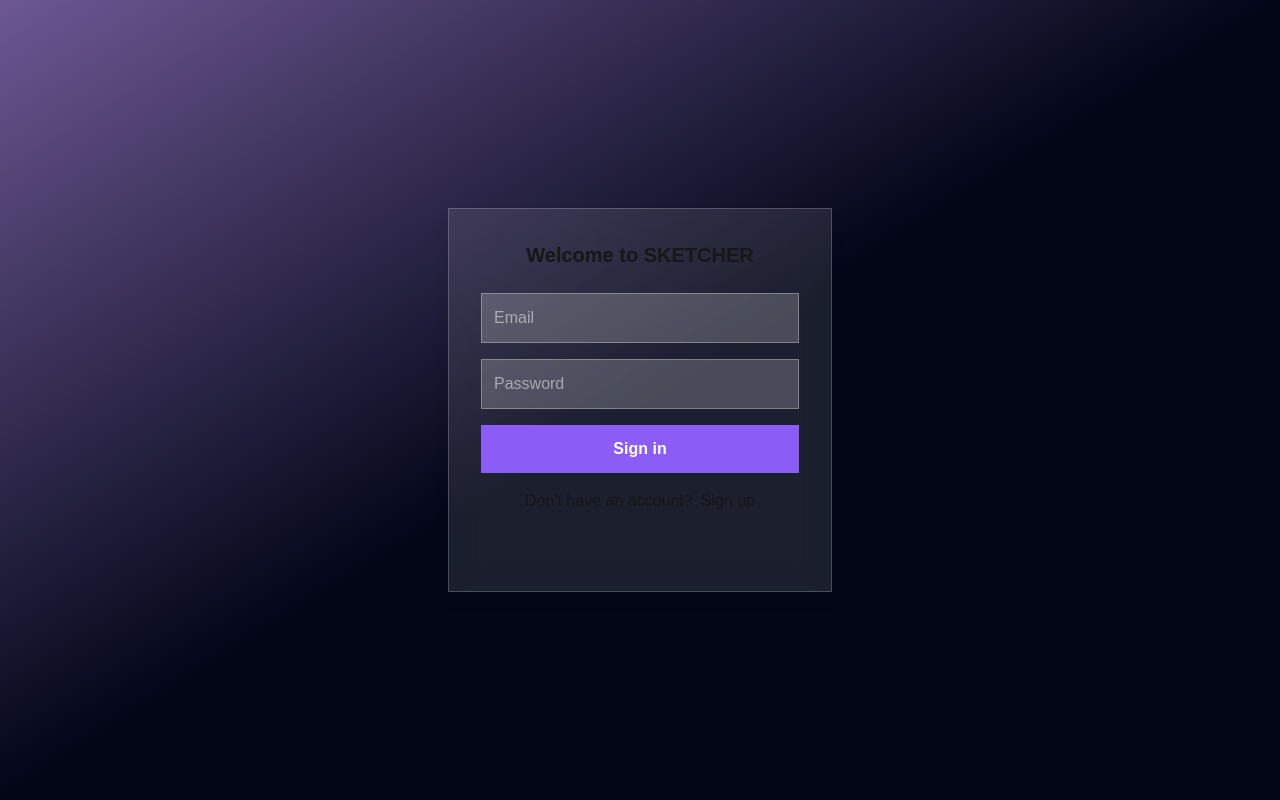
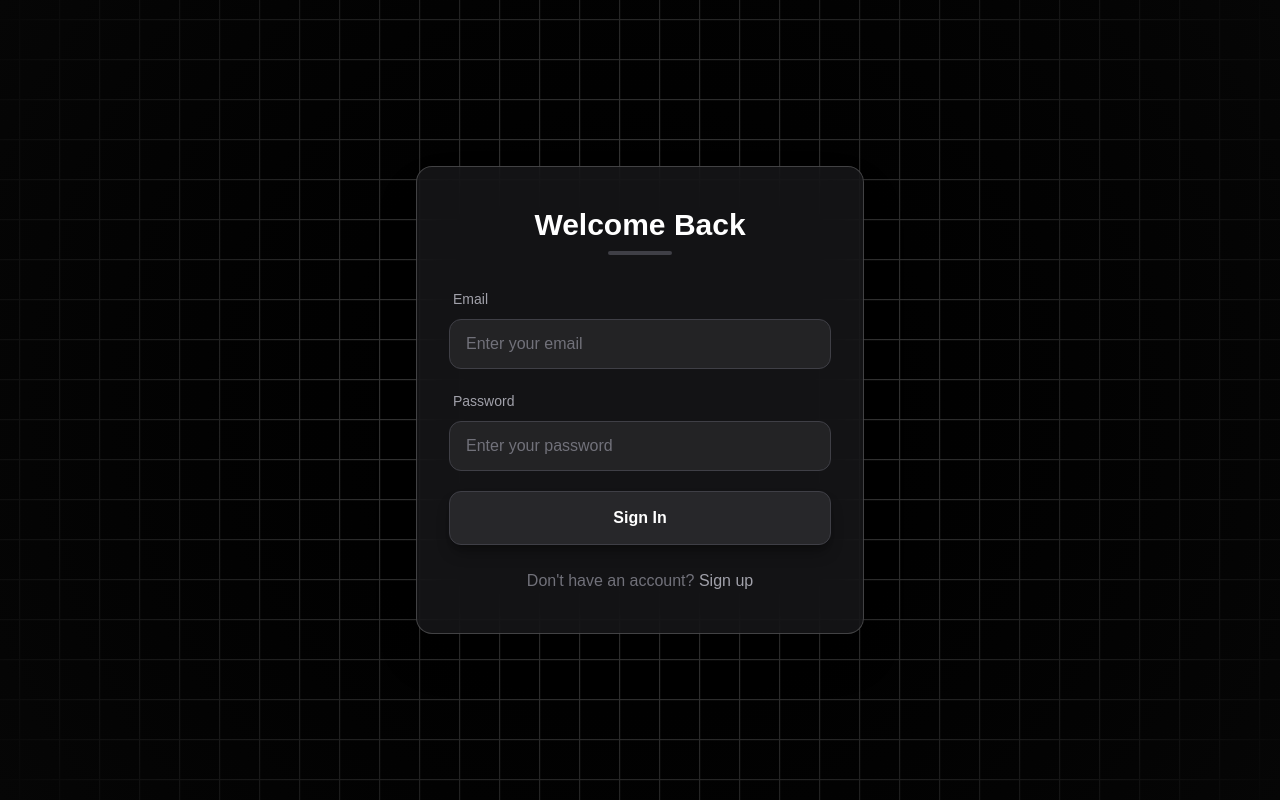
Before and after one commit to SAHILSHANGLOO35/Sketchers, a Next.js app in the folder apps/sketcher-frontend/: page /signin in a window 1280 px wide. Built offline with nearby package versions, Linux system fonts and the light colour scheme.

Commit message:
Added Square BG to my app...Looks great. Modified the UI. Cretaed loaders also.

```diff
--- a/apps/sketcher-frontend/components/AuthPage.tsx
+++ b/apps/sketcher-frontend/components/AuthPage.tsx
@@ -1,11 +1,16 @@
-"use client"
+"use client";
 import { BACKEND_URL } from "@/config";
 import axios from "axios";
 import { useRouter } from "next/navigation";
 import { useState } from "react";
+import Squares from "./Squares";
 
 export function AuthPage({ isSignin }: { isSignin: boolean }) {
-    const [formData, setFormData] = useState({ username: "", email: "", password: "" });
+    const [formData, setFormData] = useState({
+        username: "",
+        email: "",
+        password: "",
+    });
     const [loading, setLoading] = useState(false);
     const [message, setMessage] = useState("");
 
@@ -13,87 +18,155 @@ export function AuthPage({ isSignin }: { isSignin: boolean }) {
 
     const handleChange = (e: React.ChangeEvent<HTMLInputElement>) => {
         setFormData({ ...formData, [e.target.name]: e.target.value });
-    }
+    };
 
-    const handleSubmit = async() => {
+    const handleSubmit = async () => {
         setLoading(true);
-        const endpoint = isSignin ? `${BACKEND_URL}/signin` : `${BACKEND_URL}/signup`;
+        const endpoint = isSignin
+            ? `${BACKEND_URL}/signin`
+            : `${BACKEND_URL}/signup`;
 
         try {
             const res = await axios.post(endpoint, formData, {
                 headers: {
-                    "Content-Type": "application/json"
-                }
+                    "Content-Type": "application/json",
+                },
             });
             const data = await res.data;
-            if(isSignin) {
+            if (isSignin) {
                 localStorage.setItem("token", data.token);
-                window.location.href = "/dashboard"
+                window.location.href = "/dashboard";
             } else {
                 setMessage("Signup successful! Please sign in");
-                window.location.href = "/signin"
+                window.location.href = "/signin";
             }
         } catch (error) {
             setMessage("Something went wrong!");
         }
         setLoading(false);
-    }
+    };
 
     return (
-        <div className="w-screen h-screen flex justify-center items-center relative">
-            <div className="absolute inset-0 bg-gradient-to-br from-violet-950/70 via-slate-950 to-slate-950"></div>
-            <div className="relative p-8 w-96 h-96 bg-white/10 backdrop-blur-lg backdrop-opacity-50 rounded-lg shadow-lg flex flex-col gap-4 border border-white/20">
-                <span className="flex justify-center mb-2 font-semibold text-xl">
-                    Welcome to SKETCHER
-                </span>
+        <div className="w-screen h-screen flex justify-center items-center relative bg-black">
+            <div className="absolute inset-0 overflow-hidden">
+                <Squares
+                    speed={0.3}
+                    squareSize={40}
+                    direction="diagonal"
+                    borderColor="rgba(75, 75, 75, 1)"
+                    hoverFillColor="rgba(40, 40, 40, 0.8)"
+                />
+            </div>
+
+            <div className="relative z-10 max-w-md w-full px-8 py-10 bg-zinc-900/80 backdrop-blur-xl rounded-2xl shadow-2xl border border-white/20 transform transition-all duration-300 hover:shadow-zinc-800/50">
+                <div className="flex flex-col items-center mb-8">
+                    <h1 className="text-3xl font-bold text-white mb-2">
+                        {isSignin ? "Welcome Back" : "Join SKETCHER"}
+                    </h1>
+                    <div className="w-16 h-1 bg-zinc-700 rounded-full"></div>
+                </div>
+
+                <form className="space-y-5">
                     {!isSignin && (
+                        <div className="space-y-2">
+                            <label className="text-sm font-medium text-zinc-400 pl-1">
+                                Username
+                            </label>
+                            <div className="relative">
                                 <input
                                     type="text"
-                        placeholder="Username"
+                                    placeholder="Enter your username"
                                     name="username"
                                     value={formData.username}
                                     onChange={handleChange}
-                        className="w-full p-3 bg-white/20 border border-white/30 rounded-lg text-white placeholder-white/50 focus:outline-none focus:ring-2 focus:ring-violet-400"
+                                    className="w-full p-3 pl-4 bg-zinc-800/80 border border-zinc-700 rounded-xl text-white placeholder-zinc-500 focus:outline-none focus:ring-2 focus:ring-zinc-600 transition-all duration-200"
                                 />
+                            </div>
+                        </div>
                     )}
+
+                    <div className="space-y-2">
+                        <label className="text-sm font-medium text-zinc-400 pl-1">
+                            Email
+                        </label>
+                        <div className="relative">
                             <input
-                    type="text"
-                    placeholder="Email"
+                                type="email"
+                                placeholder="Enter your email"
                                 name="email"
                                 value={formData.email}
                                 onChange={handleChange}
-                    className="w-full p-3 bg-white/20 border border-white/30 rounded-lg text-white placeholder-white/50 focus:outline-none focus:ring-2 focus:ring-violet-400"
+                                className="w-full p-3 pl-4 bg-zinc-800/80 border border-zinc-700 rounded-xl text-white placeholder-zinc-500 focus:outline-none focus:ring-2 focus:ring-zinc-600 transition-all duration-200"
                             />
+                        </div>
+                    </div>
+
+                    <div className="space-y-2">
+                        <label className="text-sm font-medium text-zinc-400 pl-1">
+                            Password
+                        </label>
+                        <div className="relative">
                             <input
                                 type="password"
-                    placeholder="Password"
+                                placeholder="Enter your password"
                                 name="password"
                                 value={formData.password}
                                 onChange={handleChange}
-                    className="w-full p-3 bg-white/20 border border-white/30 rounded-lg text-white placeholder-white/50 focus:outline-none focus:ring-2 focus:ring-violet-400"
+                                className="w-full p-3 pl-4 bg-zinc-800/80 border border-zinc-700 rounded-xl text-white placeholder-zinc-500 focus:outline-none focus:ring-2 focus:ring-zinc-600 transition-all duration-200"
                             />
+                        </div>
+                    </div>
+
                     <button
+                        type="button"
                         onClick={handleSubmit}
-                    className="w-full p-3 bg-violet-500 hover:bg-violet-600 transition text-white rounded-lg font-semibold"
+                        className="w-full p-3.5 bg-zinc-800 hover:bg-zinc-700 text-white rounded-xl font-semibold shadow-lg shadow-black/30 transform transition-all duration-200 border border-zinc-700 hover:border-zinc-600"
                         disabled={loading}
                     >
-                    {loading ? "Loading..." : isSignin ? "Sign in" : "Sign up"}
+                        {loading ? (
+                            <div className="flex items-center justify-center">
+                                <div className="w-5 h-5 border-t-2 border-b-2 border-white rounded-full animate-spin mr-2"></div>
+                                <span>Processing...</span>
+                            </div>
+                        ) : isSignin ? (
+                            "Sign In"
+                        ) : (
+                            "Create Account"
+                        )}
                     </button>
-                {!isSignin && (
-                    <div className="flex flex-row justify-center">
-                        Already have an account? <span className="ml-2 hover:text-blue-500 hover:underline hover:cursor-pointer" onClick={() => {
-                            router.push("/signin");
-                        }}>Sign in</span>
+                </form>
+
+                <div className="mt-6 text-center text-zinc-500">
+                    {isSignin ? (
+                        <div>
+                            Don't have an account?{" "}
+                            <span
+                                className="text-zinc-400 hover:text-white font-medium cursor-pointer transition-colors duration-200"
+                                onClick={() => router.push("/signup")}
+                            >
+                                Sign up
+                            </span>
+                        </div>
+                    ) : (
+                        <div>
+                            Already have an account?{" "}
+                            <span
+                                className="text-zinc-400 hover:text-white font-medium cursor-pointer transition-colors duration-200"
+                                onClick={() => router.push("/signin")}
+                            >
+                                Sign in
+                            </span>
                         </div>
                     )}
-                {isSignin && (
-                    <div className="flex flex-row justify-center ">
-                        Don't have an account? <span className="ml-2 hover:text-blue-500 hover:underline hover:cursor-pointer" onClick={() => {
-                            router.push("/signup");
-                        }}>Sign up</span>
+                </div>
+
+                {message && (
+                    <div
+                        className={`mt-4 p-3 rounded-lg text-center text-sm font-medium ${message.includes("successful") ? "bg-green-900/30 text-green-400" : "bg-red-900/30 text-red-400"}`}
+                    >
+                        {message}
                     </div>
                 )}
-                {message && <p className="text-red-600 text-center">{message}</p>}
             </div>
         </div>
     );
--- /dev/null
+++ b/apps/sketcher-frontend/components/Squares.tsx
@@ -0,0 +1,171 @@
+import React, { useRef, useEffect } from "react";
+
+type CanvasStrokeStyle = string | CanvasGradient | CanvasPattern;
+
+interface GridOffset {
+  x: number;
+  y: number;
+}
+
+interface SquaresProps {
+  direction?: "diagonal" | "up" | "right" | "down" | "left";
+  speed?: number;
+  borderColor?: CanvasStrokeStyle;
+  squareSize?: number;
+  hoverFillColor?: CanvasStrokeStyle;
+}
+
+const Squares: React.FC<SquaresProps> = ({
+  direction = "right",
+  speed = 1,
+  borderColor = "#999",
+  squareSize = 40,
+  hoverFillColor = "#222",
+}) => {
+  const canvasRef = useRef<HTMLCanvasElement>(null);
+  const requestRef = useRef<number | null>(null);
+  const numSquaresX = useRef<number>(0);
+  const numSquaresY = useRef<number>(0);
+  const gridOffset = useRef<GridOffset>({ x: 0, y: 0 });
+  const hoveredSquareRef = useRef<GridOffset | null>(null);
+
+  useEffect(() => {
+    const canvas = canvasRef.current;
+    if (!canvas) return;
+    const ctx = canvas.getContext("2d");
+
+    const resizeCanvas = () => {
+      canvas.width = canvas.offsetWidth;
+      canvas.height = canvas.offsetHeight;
+      numSquaresX.current = Math.ceil(canvas.width / squareSize) + 1;
+      numSquaresY.current = Math.ceil(canvas.height / squareSize) + 1;
+    };
+
+    window.addEventListener("resize", resizeCanvas);
+    resizeCanvas();
+
+    const drawGrid = () => {
+      if (!ctx) return;
+
+      ctx.clearRect(0, 0, canvas.width, canvas.height);
+
+      const startX = Math.floor(gridOffset.current.x / squareSize) * squareSize;
+      const startY = Math.floor(gridOffset.current.y / squareSize) * squareSize;
+
+      for (let x = startX; x < canvas.width + squareSize; x += squareSize) {
+        for (let y = startY; y < canvas.height + squareSize; y += squareSize) {
+          const squareX = x - (gridOffset.current.x % squareSize);
+          const squareY = y - (gridOffset.current.y % squareSize);
+
+          if (
+            hoveredSquareRef.current &&
+            Math.floor((x - startX) / squareSize) ===
+              hoveredSquareRef.current.x &&
+            Math.floor((y - startY) / squareSize) === hoveredSquareRef.current.y
+          ) {
+            ctx.fillStyle = hoverFillColor;
+            ctx.fillRect(squareX, squareY, squareSize, squareSize);
+          }
+
+          ctx.strokeStyle = borderColor;
+          ctx.strokeRect(squareX, squareY, squareSize, squareSize);
+        }
+      }
+
+      const gradient = ctx.createRadialGradient(
+        canvas.width / 2,
+        canvas.height / 2,
+        0,
+        canvas.width / 2,
+        canvas.height / 2,
+        Math.sqrt(canvas.width ** 2 + canvas.height ** 2) / 2,
+      );
+      gradient.addColorStop(0, "rgba(0, 0, 0, 0)");
+      gradient.addColorStop(1, "#060606");
+
+      ctx.fillStyle = gradient;
+      ctx.fillRect(0, 0, canvas.width, canvas.height);
+    };
+
+    const updateAnimation = () => {
+      const effectiveSpeed = Math.max(speed, 0.1);
+      switch (direction) {
+        case "right":
+          gridOffset.current.x =
+            (gridOffset.current.x - effectiveSpeed + squareSize) % squareSize;
+          break;
+        case "left":
+          gridOffset.current.x =
+            (gridOffset.current.x + effectiveSpeed + squareSize) % squareSize;
+          break;
+        case "up":
+          gridOffset.current.y =
+            (gridOffset.current.y + effectiveSpeed + squareSize) % squareSize;
+          break;
+        case "down":
+          gridOffset.current.y =
+            (gridOffset.current.y - effectiveSpeed + squareSize) % squareSize;
+          break;
+        case "diagonal":
+          gridOffset.current.x =
+            (gridOffset.current.x - effectiveSpeed + squareSize) % squareSize;
+          gridOffset.current.y =
+            (gridOffset.current.y - effectiveSpeed + squareSize) % squareSize;
+          break;
+        default:
+          break;
+      }
+
+      drawGrid();
+      requestRef.current = requestAnimationFrame(updateAnimation);
+    };
+
+    const handleMouseMove = (event: MouseEvent) => {
+      const rect = canvas.getBoundingClientRect();
+      const mouseX = event.clientX - rect.left;
+      const mouseY = event.clientY - rect.top;
+
+      const startX = Math.floor(gridOffset.current.x / squareSize) * squareSize;
+      const startY = Math.floor(gridOffset.current.y / squareSize) * squareSize;
+
+      const hoveredSquareX = Math.floor(
+        (mouseX + gridOffset.current.x - startX) / squareSize,
+      );
+      const hoveredSquareY = Math.floor(
+        (mouseY + gridOffset.current.y - startY) / squareSize,
+      );
+
+      if (
+        !hoveredSquareRef.current ||
+        hoveredSquareRef.current.x !== hoveredSquareX ||
+        hoveredSquareRef.current.y !== hoveredSquareY
+      ) {
+        hoveredSquareRef.current = { x: hoveredSquareX, y: hoveredSquareY };
+      }
+    };
+
+    const handleMouseLeave = () => {
+      hoveredSquareRef.current = null;
+    };
+
+    canvas.addEventListener("mousemove", handleMouseMove);
+    canvas.addEventListener("mouseleave", handleMouseLeave);
+    requestRef.current = requestAnimationFrame(updateAnimation);
+
+    return () => {
+      window.removeEventListener("resize", resizeCanvas);
+      if (requestRef.current) cancelAnimationFrame(requestRef.current);
+      canvas.removeEventListener("mousemove", handleMouseMove);
+      canvas.removeEventListener("mouseleave", handleMouseLeave);
+    };
+  }, [direction, speed, borderColor, hoverFillColor, squareSize]);
+
+  return (
+    <canvas
+      ref={canvasRef}
+      className="w-full h-full border-none block"
+    ></canvas>
+  );
+};
+
+export default Squares;
```
Also changed, not shown: apps/sketcher-frontend/app/dashboard/page.tsx (+56 -42 lines). Lines whose indentation alone changed are shown as unchanged.
